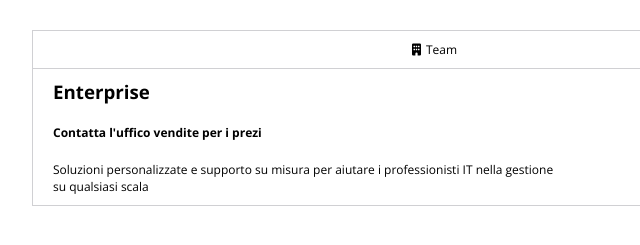
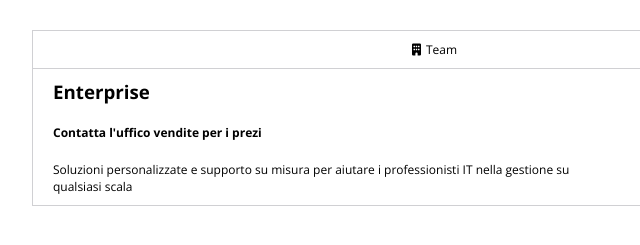
Before and after one commit to orsoli/htmlcss-dropbox, a plain HTML site: page index.html in a window 1280 px wide. Shown: the part 1736-1981 px from the top of the page, 208-848 px from the left. Drawn offline with nearby package versions, Linux system fonts and the light colour scheme.

Commit message:
added modification

```diff
--- a/index-style.css
+++ b/index-style.css
@@ -265,6 +265,10 @@ section.payments .plan-list>h5{
 section.payments .plan-info.office{
     flex-direction: row;
     justify-content: space-between;
+
+}
+section.payments .office>.plan-section{
+    max-width: 70%;
 }
 
 section.payments li::before{
--- a/index.html
+++ b/index.html
@@ -216,7 +216,7 @@
                                         <h3>Enterprise</h3>
                                         <p><strong>Contatta l'uffico vendite per i prezi</strong></p>
                                         <div>
-                                            <p>Soluzioni personalizzate e supporto su misura per aiutare i professionisti IT nella gestione <br> su qualsiasi scala</p>
+                                            <p>Soluzioni personalizzate e supporto su misura per aiutare i professionisti IT nella gestione su qualsiasi scala</p>
                                         </div>
                                     </div>
                                     <div>
```
